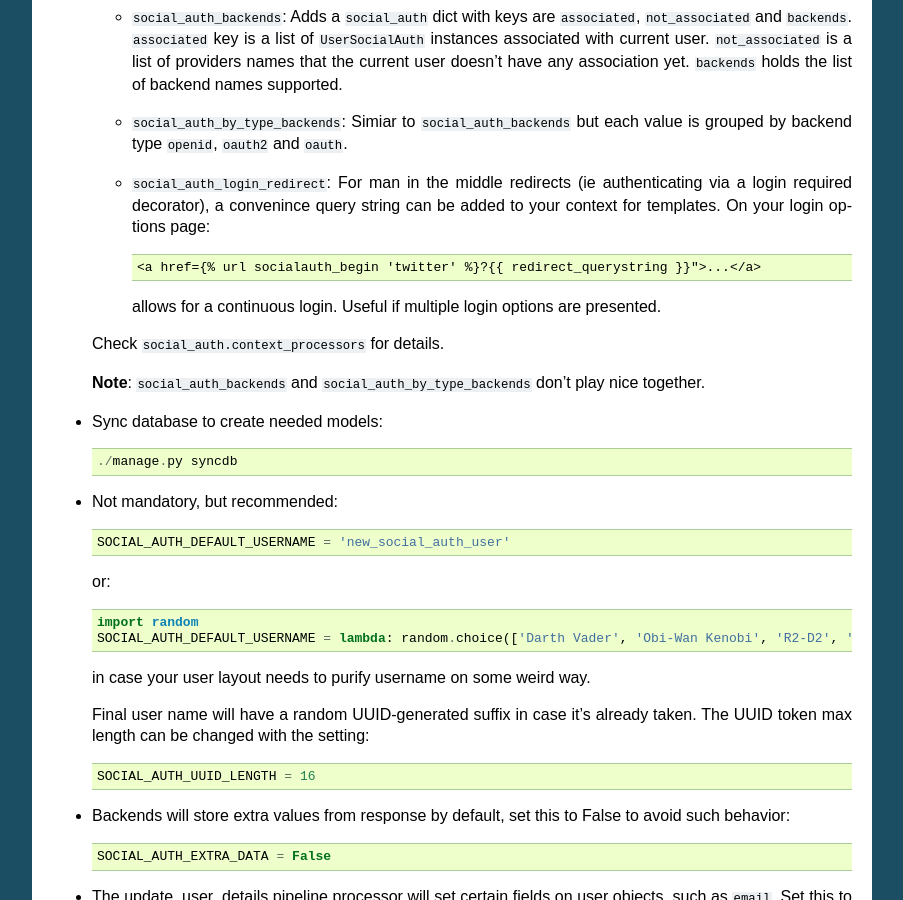
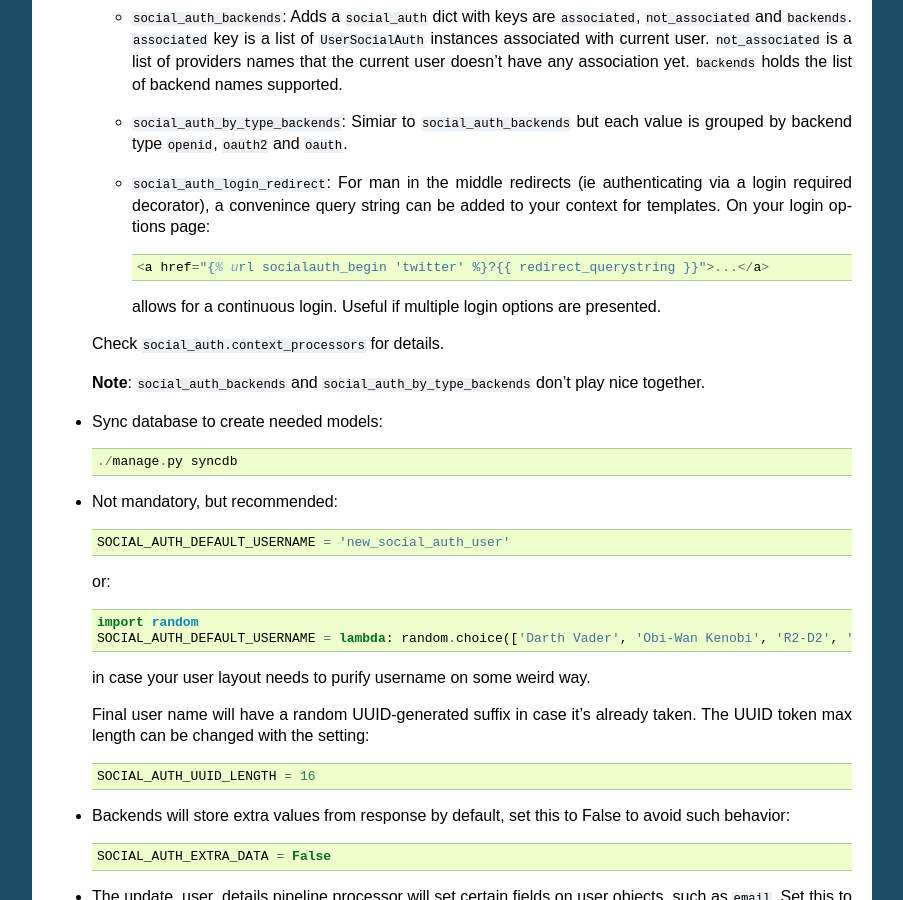
Before and after one commit to devs-cloud/django-social-auth-module, a Sphinx documentation site: the page built from doc/configuration.rst, in a window 1280 px wide and 900 px high, scrolled down 2241 px. Shown: the whole window, without its empty margins (198-1101 px from the left). Built offline with Sphinx 7.4.7, drawn with Linux system fonts in a browser that asks for light colours.

Commit message:
Update doc/configuration.rst
Fix anchor

```diff
--- a/doc/configuration.rst
+++ b/doc/configuration.rst
@@ -141,7 +141,7 @@ Configuration
     required decorator), a convenince query string can be added to your context
     for templates. On your login options page::
 
-        <a href={% url socialauth_begin 'twitter' %}?{{ redirect_querystring }}">...</a>
+        <a href="{% url socialauth_begin 'twitter' %}?{{ redirect_querystring }}">...</a>
 
     allows for a continuous login. Useful if multiple login options are
     presented.
```
